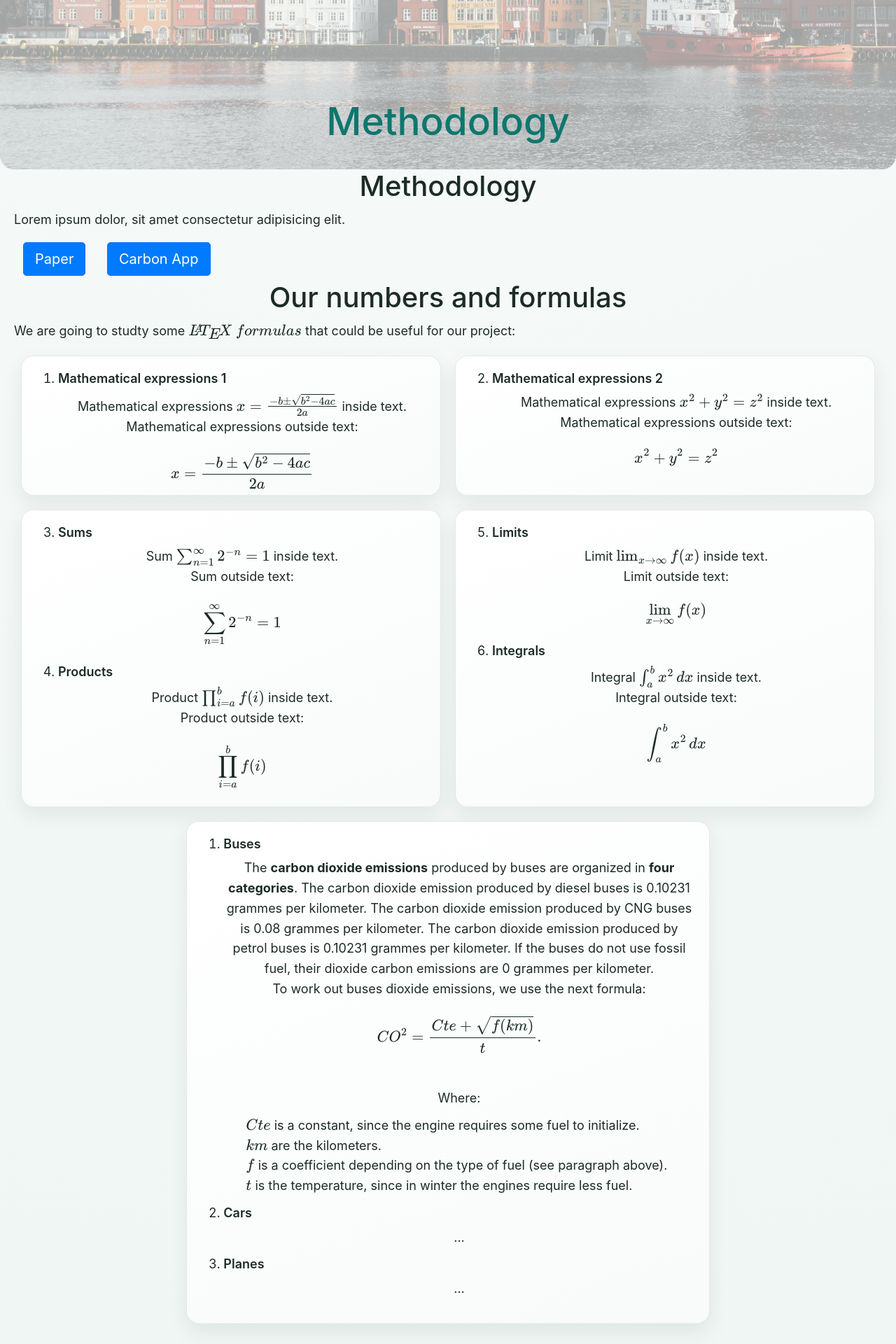
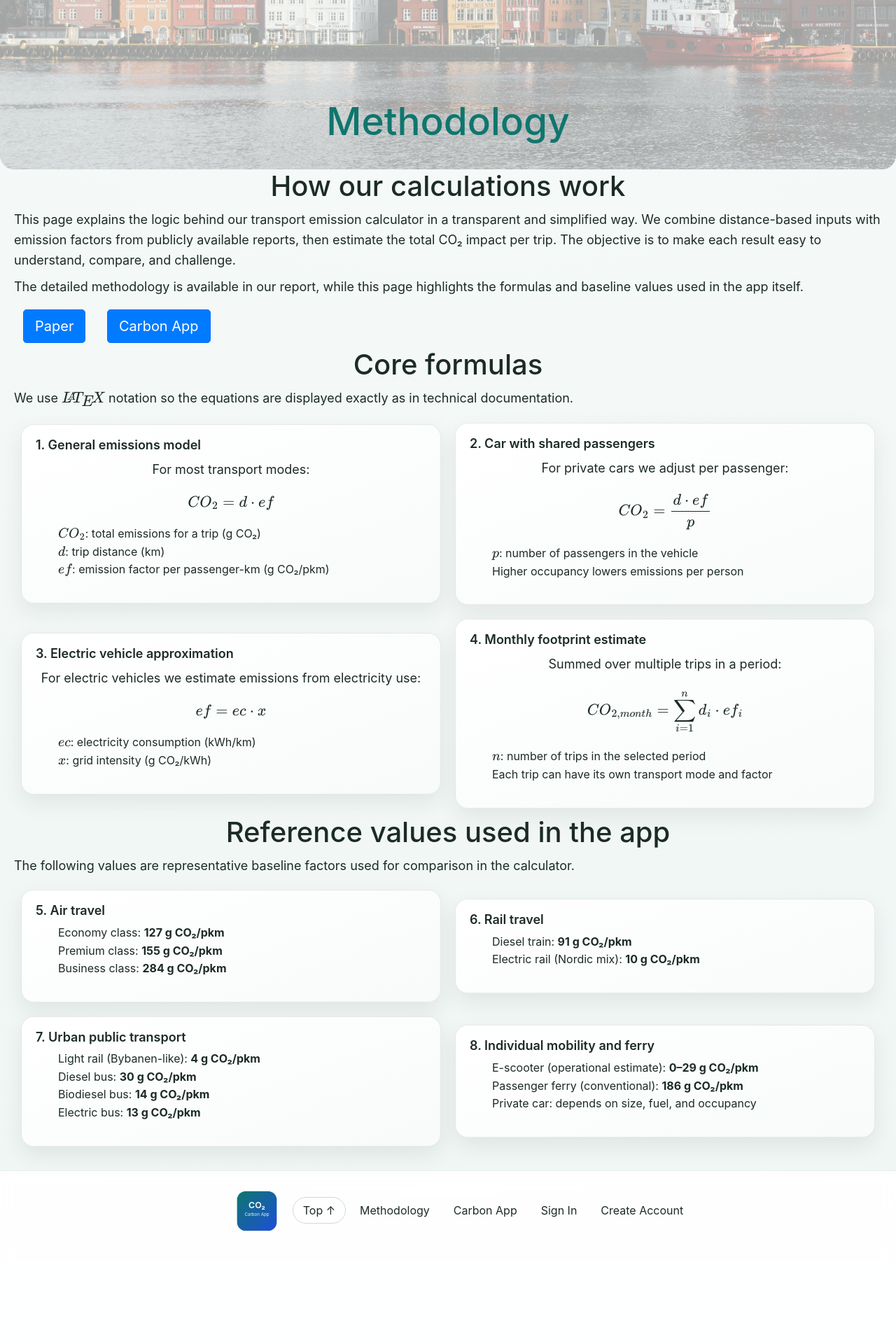
Before and after one commit to Horg1/Carbon_App_Group_2, a Flask app: page /methodology in a window 1280 px wide. Shown: the part 590-2510 px from the top of the page at 70% size. After the commit the page ends 2349 px from the top, so only its background shows below. Run offline with Flask 3, Linux system fonts and the light colour scheme; some libraries are stand-ins or nearby versions.

Commit message:
Revamp methodology page content with LaTeX formula boxes

```diff
--- a/capp/templates/methodology.html
+++ b/capp/templates/methodology.html
@@ -4,181 +4,153 @@
 <!-- Header -->
 <section class="section_header_methodology">
   <div class="container">
-
     <div class="header">
       <div class="box">
-          <h1 style="font-size:55px;"><span class="text-logo"> Methodology</span></h1>
-          <div class="container_buttons_links_header">
-
+        <h1 style="font-size: 55px"><span class="text-logo">Methodology</span></h1>
+        <div class="container_buttons_links_header"></div>
       </div>
     </div>
-      </div>
-
   </div>
 </section>
 
 <!-- Methodology -->
 <section class="section_body_methodology">
   <div class="container">
-
-        <div class="methodology" style="display:block;">
-            <h1 style="text-align:center;"> Methodology</h1>
+    <div class="methodology" style="display: block">
+      <h1 style="text-align: center">How our calculations work</h1>
       <p>
-              Lorem ipsum dolor, sit amet consectetur adipisicing elit.
+        This page explains the logic behind our transport emission calculator in a
+        transparent and simplified way. We combine distance-based inputs with
+        emission factors from publicly available reports, then estimate the total
+        CO₂ impact per trip. The objective is to make each result easy to
+        understand, compare, and challenge.
+      </p>
+      <p>
+        The detailed methodology is available in our report, while this page
+        highlights the formulas and baseline values used in the app itself.
       </p>
       <div class="container_buttons_links_header">
         <div class="btn">
-                    <a href="#" class="btn btn-primary btn-lg mr-2", style="background-color:#007bff;">Paper</a>
+          <a href="#" class="btn btn-primary btn-lg mr-2" style="background-color: #007bff">Paper</a>
         </div>
         <div class="btn">
-                    <a href="{{url_for('carbon_app.carbon_app_home')}}" class="btn btn-primary btn-lg mr-2", style="background-color:#007bff;">Carbon App</a>
+          <a href="{{ url_for('carbon_app.carbon_app_home') }}" class="btn btn-primary btn-lg mr-2" style="background-color: #007bff">Carbon App</a>
+        </div>
       </div>
     </div>
 
-        </div>
-
-        <div class="methodology" style="display:block;">
-            <h1 style="text-align:center;"> Our numbers and formulas</h1>
+    <div class="methodology" style="display: block">
+      <h1 style="text-align: center">Core formulas</h1>
       <p>
-              We are going to studty some \(\LaTeX ~ formulas\) that could be useful for our project:
+        We use \(\LaTeX\) notation so the equations are displayed exactly as in
+        technical documentation.
       </p>
     </div>
 
-
-        <!--Enumerated list (table with two columns)-->
     <div class="methodology">
-            <div class="box_table2" style="height:200px;">
-                <ol start="1">
-                    <li>
-                        <h4>Mathematical expressions 1</h4>
+      <div class="box_table2">
+        <h4>1. General emissions model</h4>
         <p class="text-left">
-                            Mathematical expressions \( x = {-b \pm \sqrt{b^2-4ac} \over 2a} \) inside text.
-                            <br>
-                            Mathematical expressions outside text:
-                            \[ x = {-b \pm \sqrt{b^2-4ac} \over 2a} \]
+          For most transport modes:
+          \[
+          CO_2 = d \cdot ef
+          \]
         </p>
-                    </li>
-                </ol>
+        <ul style="text-align: left">
+          <li>\(CO_2\): total emissions for a trip (g CO₂)</li>
+          <li>\(d\): trip distance (km)</li>
+          <li>\(ef\): emission factor per passenger-km (g CO₂/pkm)</li>
+        </ul>
       </div>
-            <div class="box_table2" style="height:200px;">
-                <ol start="2">
-                    <li>
-                        <h4>Mathematical expressions 2</h4>
+      <div class="box_table2">
+        <h4>2. Car with shared passengers</h4>
         <p class="text-left">
-                            Mathematical expressions \( x^2 + y^2 = z^2 \) inside text.
-                            <br>
-                            Mathematical expressions outside text:
-                            \[ x^2 + y^2 = z^2 \]
+          For private cars we adjust per passenger:
+          \[
+          CO_2 = \frac{d \cdot ef}{p}
+          \]
         </p>
-                    </li>
-                </ol>
+        <ul style="text-align: left">
+          <li>\(p\): number of passengers in the vehicle</li>
+          <li>Higher occupancy lowers emissions per person</li>
+        </ul>
       </div>
     </div>
 
-        <!--Enumerated list (table with two columns)-->
     <div class="methodology">
-            <div class="box_table2" style="height:425px;">
-                <ol start="3">
-                    <li>
-                        <h4>Sums</h4>
+      <div class="box_table2">
+        <h4>3. Electric vehicle approximation</h4>
         <p class="text-left">
-                            Sum \(\sum_{n=1}^{\infty} 2^{-n} = 1\) inside text.
-                            <br>
-                            Sum outside text:
-                            \[ \sum_{n=1}^{\infty} 2^{-n} = 1 \]
+          For electric vehicles we estimate emissions from electricity use:
+          \[
+          ef = ec \cdot x
+          \]
         </p>
-                    </li>
-                    <li>
-                        <h4>Products</h4>
+        <ul style="text-align: left">
+          <li>\(ec\): electricity consumption (kWh/km)</li>
+          <li>\(x\): grid intensity (g CO₂/kWh)</li>
+        </ul>
+      </div>
+      <div class="box_table2">
+        <h4>4. Monthly footprint estimate</h4>
         <p class="text-left">
-                            Product \(\prod_{i=a}^{b} f(i)\) inside text.
-                            <br>
-                            Product outside text:
-                            \[ \prod_{i=a}^{b} f(i) \]
+          Summed over multiple trips in a period:
+          \[
+          CO_{2,month} = \sum_{i=1}^{n} d_i \cdot ef_i
+          \]
         </p>
-                    </li>
-                </ol>
-            </div>
-            <div class="box_table2" style="height:425px;">
-                <ol start="5">
-                    <li>
-                        <h4>Limits</h4>
-                        <p class="text-left">
-                            Limit \(\lim_{x\to\infty} f(x)\) inside text.
-                            <br>
-                            Limit outside text:
-                            \[ \lim_{x\to\infty} f(x) \]
-                        </p>
-                    </li>
-                    <li>
-                        <h4>Integrals</h4>
-                        <p class="text-left">
-                            Integral \(\int_{a}^{b} x^2 \,dx\) inside text.
-                            <br>
-                            Integral outside text:
-                            \[ \int_{a}^{b} x^2 \,dx \]
-                        </p>
-                    </li>
-                </ol>
+        <ul style="text-align: left">
+          <li>\(n\): number of trips in the selected period</li>
+          <li>Each trip can have its own transport mode and factor</li>
+        </ul>
       </div>
     </div>
 
+    <div class="methodology" style="display: block">
+      <h1 style="text-align: center">Reference values used in the app</h1>
+      <p>
+        The following values are representative baseline factors used for
+        comparison in the calculator.
+      </p>
+    </div>
 
-
-        <!--Enumerated list (table with one column)-->
     <div class="methodology">
-            <div class="box_table1">
-
+      <div class="box_table2">
+        <h4>5. Air travel</h4>
+        <ul style="text-align: left">
+          <li>Economy class: <strong>127 g CO₂/pkm</strong></li>
+          <li>Premium class: <strong>155 g CO₂/pkm</strong></li>
+          <li>Business class: <strong>284 g CO₂/pkm</strong></li>
+        </ul>
       </div>
-            <div class="box_table1">
-                <ol>
-                    <li>
-                        <h4>Buses</h4>
-                        <p class="text-left">
-                            The <strong>carbon dioxide emissions</strong> produced by buses are organized in <strong>four categories</strong>. The carbon dioxide emission produced by diesel buses is 0.10231 grammes per kilometer. The carbon dioxide emission produced by CNG buses is 0.08 grammes per kilometer. The carbon dioxide emission produced by petrol buses is 0.10231 grammes per kilometer. If the buses do not use fossil fuel, their dioxide carbon emissions are 0 grammes per kilometer.
-                            <br>
-                            To work out buses dioxide emissions, we use the next formula:
-                            \[CO^2 = {Cte + \sqrt{f(km)} \over t}.\]
-                            <br>
-                            Where:
-                            <ul style="text-align:left;">
-                                <li>
-                                    \(Cte\) is a constant, since the engine requires some fuel to initialize.
-                                </li>
-                                <li>
-                                    \(km\) are the kilometers.
-                                </li>
-                                <li>
-                                    \(f\) is a coefficient depending on the type of fuel (see paragraph above).
-                                </li>
-                                <li>
-                                    \(t\) is the temperature, since in winter the engines require less fuel.
-                                </li>
+      <div class="box_table2">
+        <h4>6. Rail travel</h4>
+        <ul style="text-align: left">
+          <li>Diesel train: <strong>91 g CO₂/pkm</strong></li>
+          <li>Electric rail (Nordic mix): <strong>10 g CO₂/pkm</strong></li>
         </ul>
-
-                        </p>
-                    </li>
-                    <li>
-                        <h4>Cars</h4>
-                        <p class="text-left">
-                            ...
-                        </p>
-                    </li>
-                    <li>
-                        <h4>Planes</h4>
-                        <p class="text-left">
-                            ...
-                        </p>
-                    </li>
-                </ol>
-            </div>
-            <div class="box_table1">
-
       </div>
     </div>
 
-
-
+    <div class="methodology">
+      <div class="box_table2">
+        <h4>7. Urban public transport</h4>
+        <ul style="text-align: left">
+          <li>Light rail (Bybanen-like): <strong>4 g CO₂/pkm</strong></li>
+          <li>Diesel bus: <strong>30 g CO₂/pkm</strong></li>
+          <li>Biodiesel bus: <strong>14 g CO₂/pkm</strong></li>
+          <li>Electric bus: <strong>13 g CO₂/pkm</strong></li>
+        </ul>
+      </div>
+      <div class="box_table2">
+        <h4>8. Individual mobility and ferry</h4>
+        <ul style="text-align: left">
+          <li>E-scooter (operational estimate): <strong>0–29 g CO₂/pkm</strong></li>
+          <li>Passenger ferry (conventional): <strong>186 g CO₂/pkm</strong></li>
+          <li>Private car: depends on size, fuel, and occupancy</li>
+        </ul>
+      </div>
+    </div>
   </div>
 </section>
 
```
Lines whose indentation alone changed are shown as unchanged.
